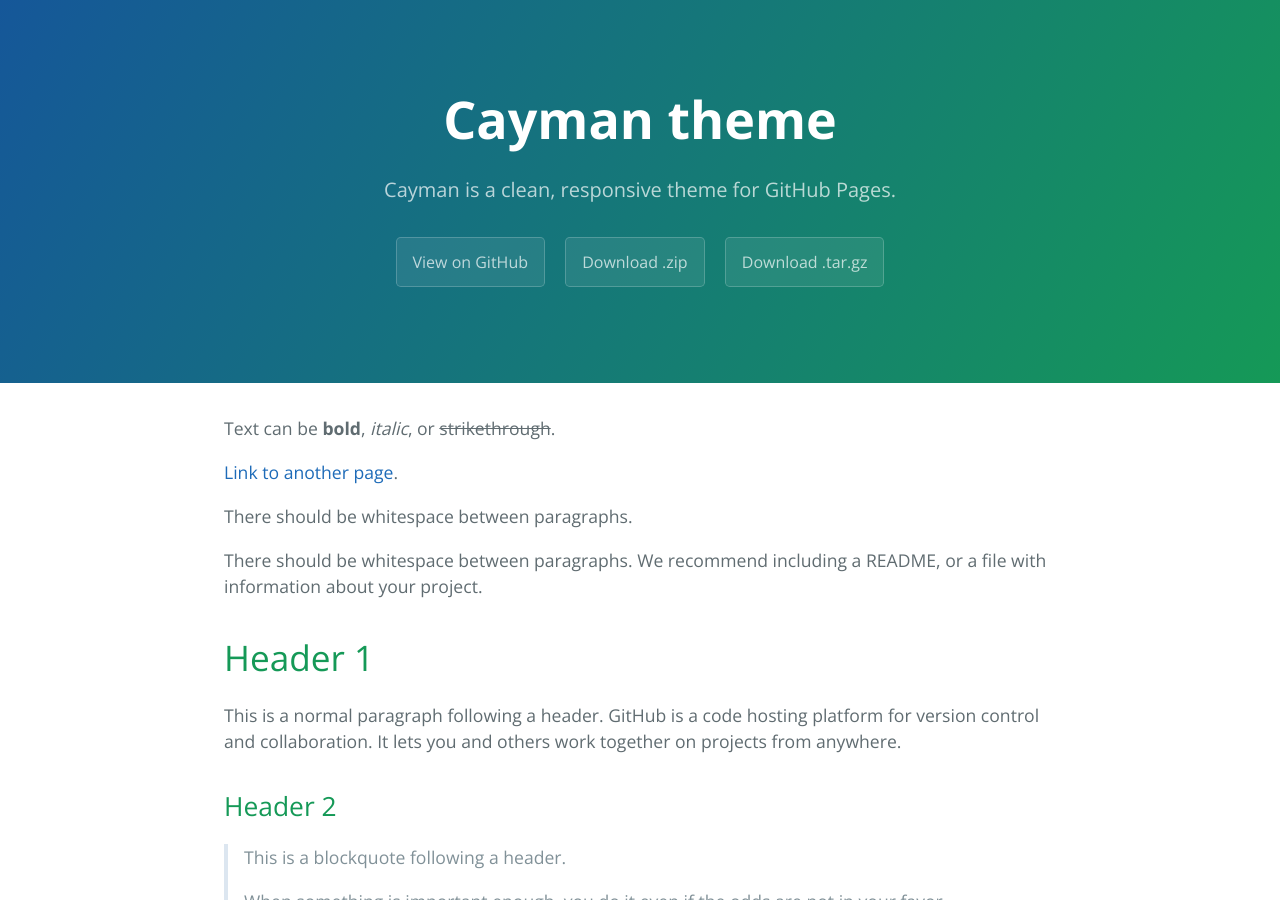
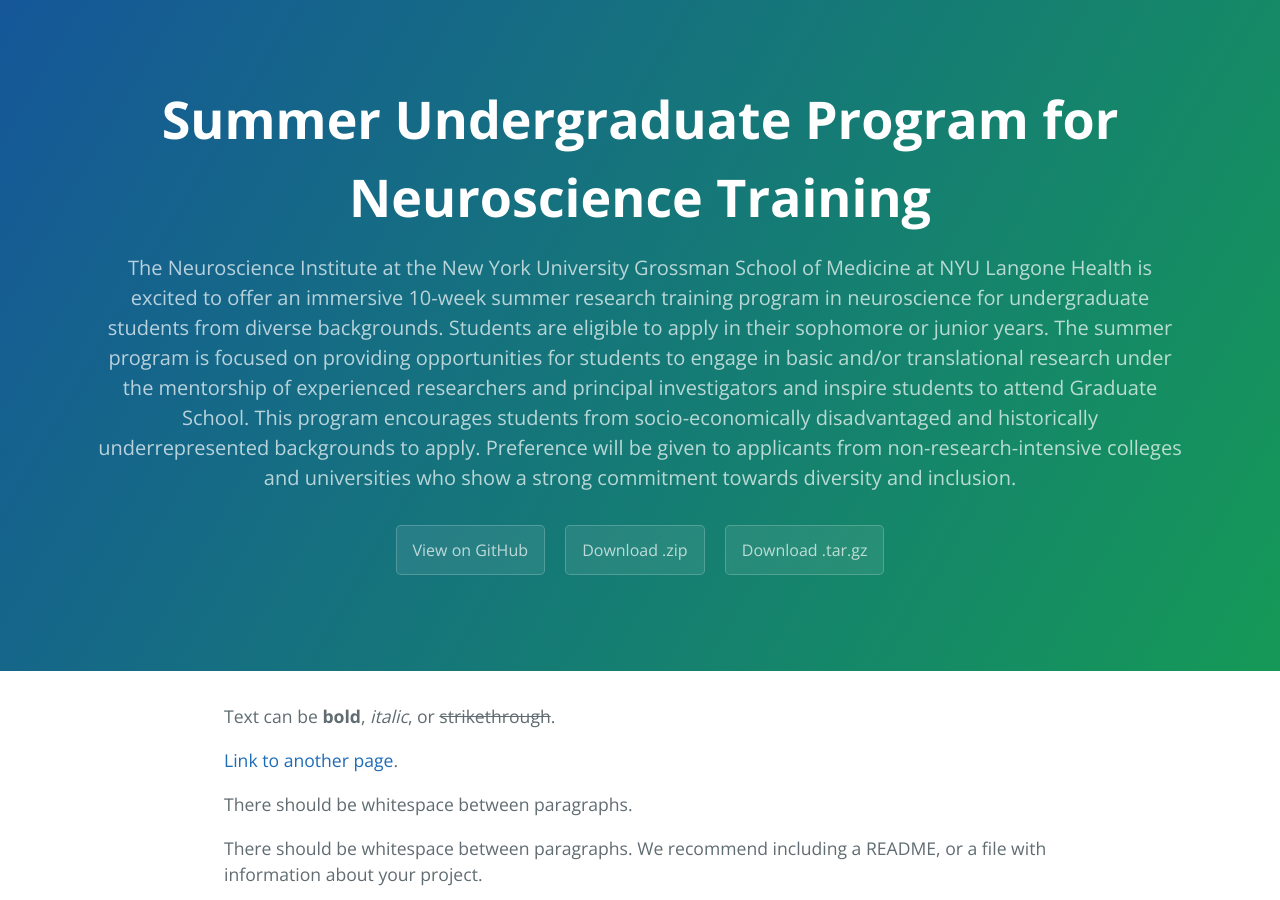
Before and after one commit to NICDIundergrad/SummerUndergradProgramWeb, a Jekyll site: the page built from index.md, in a window 1280 px wide and 900 px high. Built offline with Jekyll 4.4.1, drawn with Linux system fonts in a browser that asks for light colours.

Commit message:
Update _config.yml

```diff
--- a/_config.yml
+++ b/_config.yml
@@ -1,5 +1,5 @@
-title: Cayman theme
-description: Cayman is a clean, responsive theme for GitHub Pages.
+title: Summer Undergraduate Program for Neuroscience Training
+description: The Neuroscience Institute at the New York University Grossman School of Medicine at NYU Langone Health is excited to offer an immersive 10-week summer research training program in neuroscience for undergraduate students from diverse backgrounds. Students are eligible to apply in their sophomore or junior years. The summer program is focused on providing opportunities for students to engage in basic and/or translational research under the mentorship of experienced researchers and principal investigators and inspire students to attend Graduate School. This program encourages students from socio-economically disadvantaged and historically underrepresented backgrounds to apply. Preference will be given to applicants from non-research-intensive colleges and universities who show a strong commitment towards diversity and inclusion.
 show_downloads: true
 google_analytics:
 theme: jekyll-theme-cayman
```
